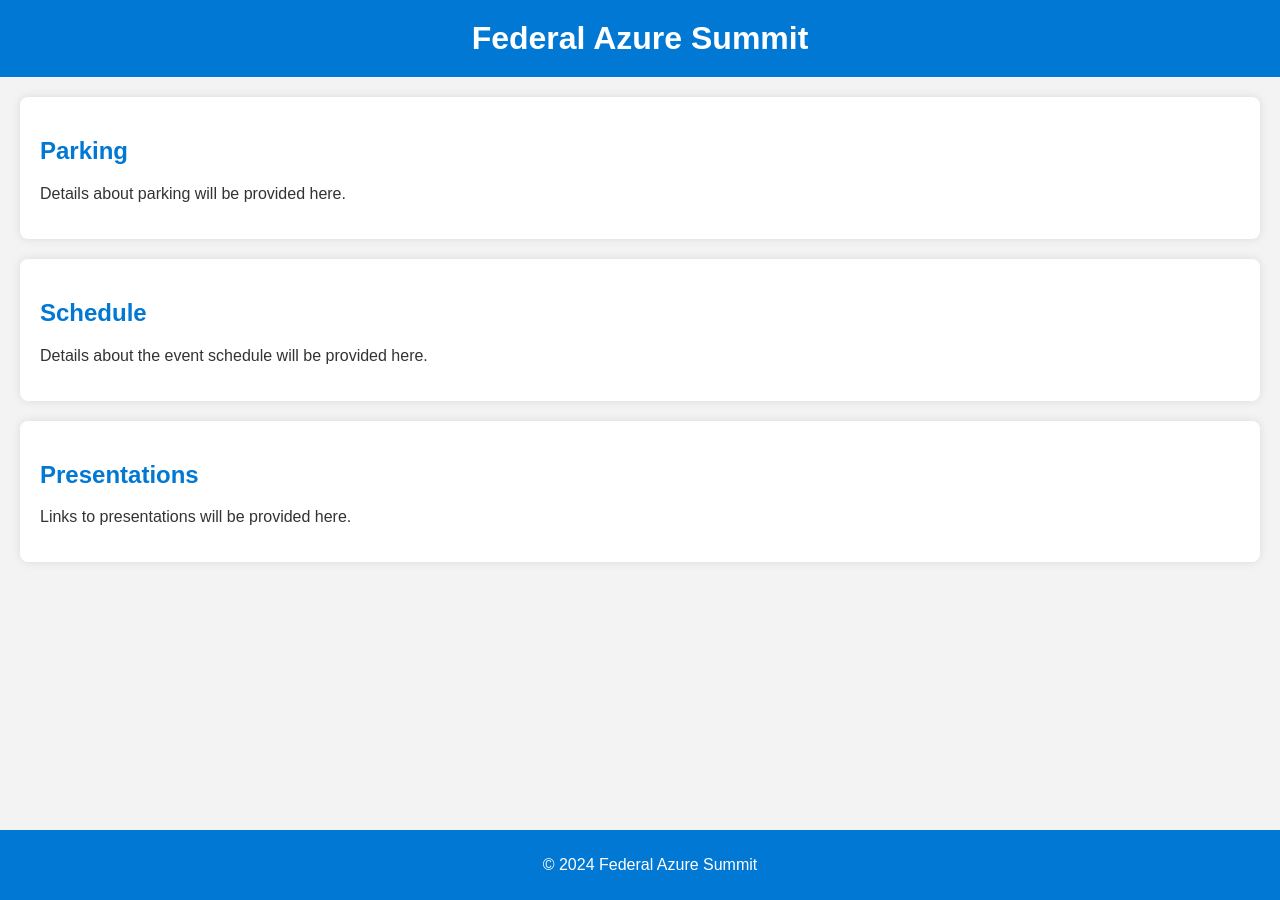
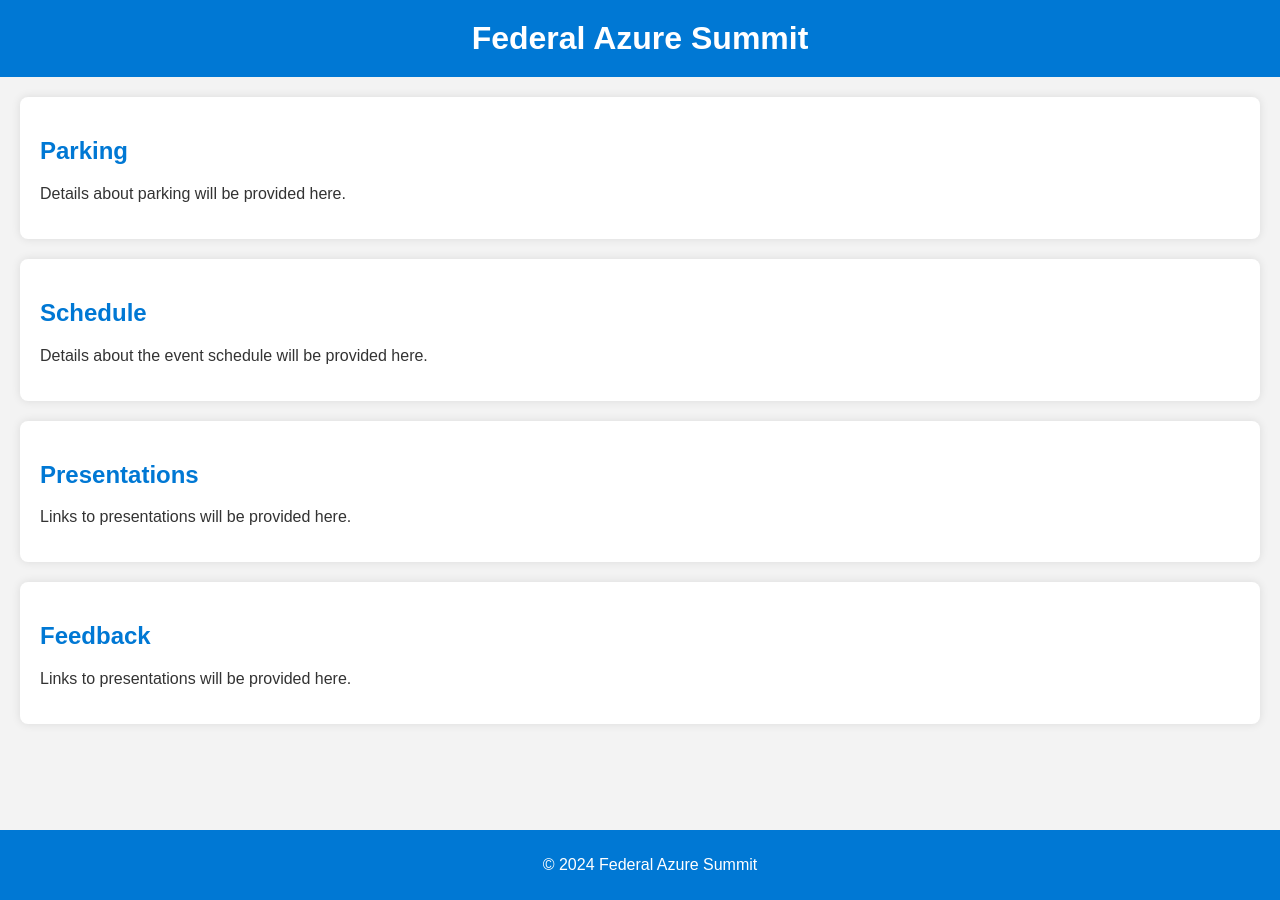
Before and after one commit to msft-joe/FedAzSummit, a Jekyll site: the page index.html, which Jekyll copies as it is, in a window 1280 px wide. Built offline with Jekyll 4.4.1, drawn with Linux system fonts in a browser that asks for light colours.

Commit message:
Update index.html

```diff
--- a/index.html
+++ b/index.html
@@ -22,6 +22,10 @@
         <h2>Presentations</h2>
         <p>Links to presentations will be provided here.</p>
     </section>
+    <section id="feedback">
+        <h2>Feedback</h2>
+        <p>Links to presentations will be provided here.</p>
+    </section>
     <footer>
         <p>&copy; 2024 Federal Azure Summit</p>
     </footer>
```
